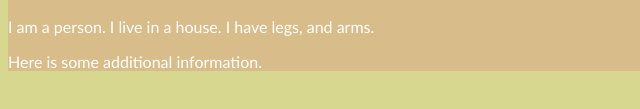
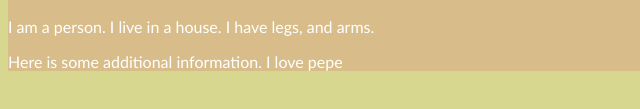
Before and after one commit to KadenWhare/KadenWhare.github.io, a plain HTML site: page about.html in a window 1280 px wide. Shown: the part 153-262 px from the top of the page, 0-640 px from the left. Drawn offline with Linux system fonts and the light colour scheme.

Commit message:
practicing to upload
new to this probgram stuff

```diff
--- a/about.html
+++ b/about.html
@@ -40,7 +40,7 @@ background-color: #753742;
 <h2>Welcome to my website!</h2>
 </header>
 <p>I am a person. I live in a house. I have legs, and arms.</p>
-<p>Here is some additional information.</p>
+<p>Here is some additional information. I love pepe</p>
 </article>
 
 </body>
```
